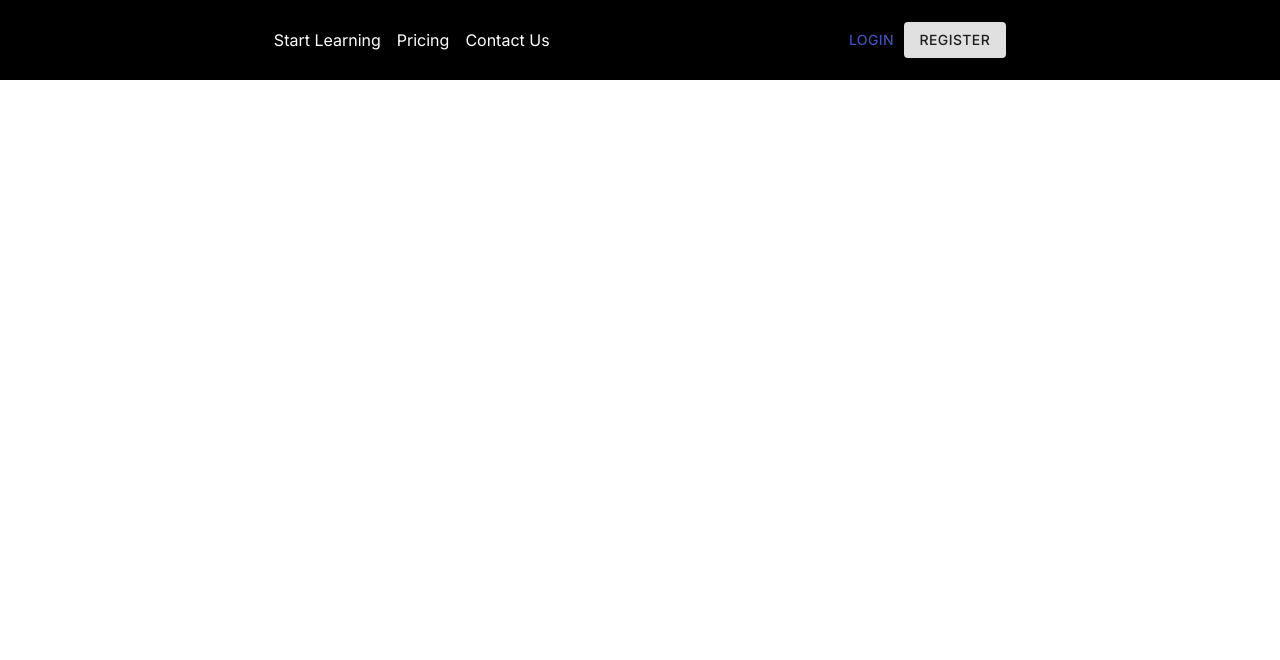
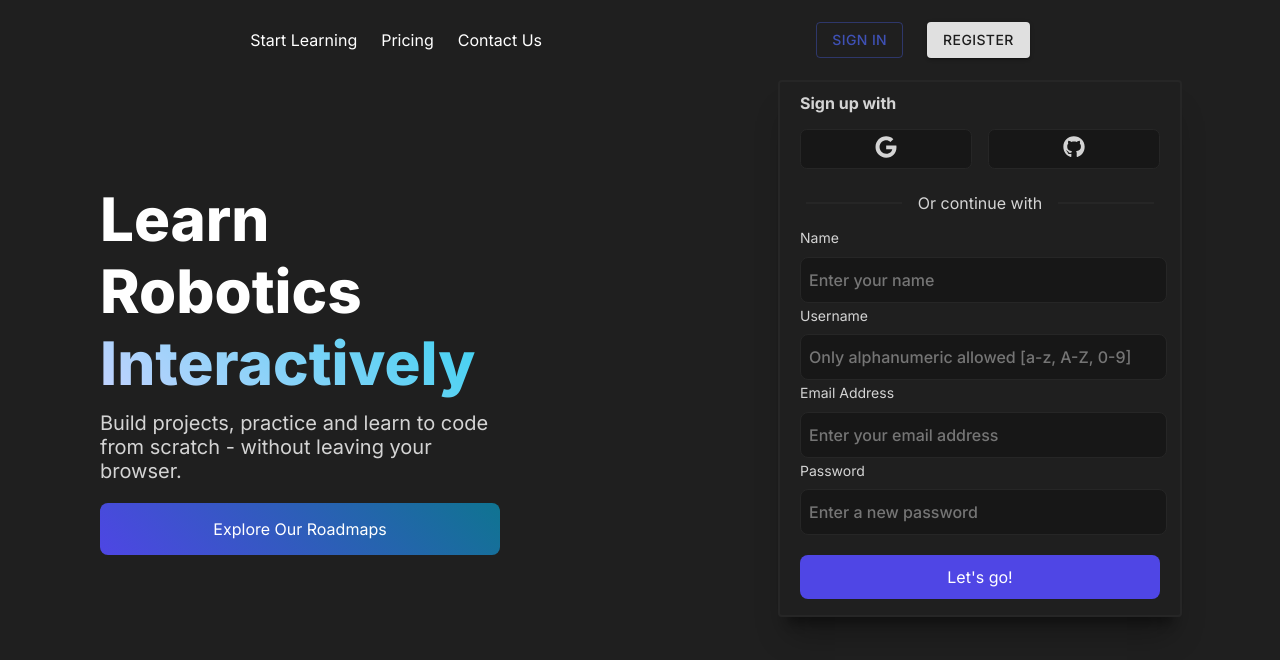
Before and after one commit to MahibulHaque/CSE471-Project, a Next.js app: page / in a window 1280 px wide. Shown: the top 660 px of the page. Built offline with nearby package versions, Linux system fonts and the light colour scheme.

Commit message:
[style]: Add formik form validation to register form

```diff
--- /dev/null
+++ b/components/HomeScreen/HomeScreenElements.js
@@ -0,0 +1,158 @@
+import styled from "styled-components";
+import {Button} from "@material-ui/core"
+import {FaGoogle} from "react-icons"
+
+export const Container = styled.div`
+  width: 100%;
+  max-width:1400px;
+  display: grid;
+  grid-template-columns: repeat( auto-fit, minmax(400px, 1fr) );
+  align-items: center;
+  flex-wrap: wrap;
+  justify-content: space-evenly;
+  place-items:center;
+  grid-gap:5em;
+`;
+export const TextContainer = styled.div`
+  display: flex;
+  flex-direction: column;
+  width: 100%;
+  max-width:400px;
+`;
+export const HomeHeaderTag = styled.h1`
+  font-size: clamp(40px, 6vw, 60px);
+  font-weight:800;
+  color:white;
+  margin-bottom:-.5rem;
+  & > span {
+    background-image: linear-gradient(45deg, #C4D2FE, #41D2F1);
+    background-size: 100%;
+    background-clip:text;
+    -webkit-background-clip: text;
+    -moz-background-clip: text;
+    -webkit-text-fill-color: transparent;
+    -moz-text-fill-color: transparent;
+  }
+`;
+export const HomeSubTag = styled.p`
+  width:100%;
+  font-size: clamp(14px, 3.5vw, 20px);
+  color: #d4d4d4;
+`;
+
+export const HomeExploreButton = styled.button`
+    outline:none;
+    border:none;
+    border-radius:.5rem;
+    background-image: linear-gradient(45deg,#4E46E4,#0F7491);
+    color:white;
+    font-size:16px;
+    width:100%;
+    text-align:center;
+    justify-content:center;
+    padding-block:1rem;
+    cursor: pointer;
+`
+export const FormContainer = styled.div`
+  width: clamp(350px,400px,500px);
+  border: 2px solid #262626;
+  border-radius:.25em;
+  display:flex;
+  flex-direction:column;
+  align-items:center;
+  box-shadow: rgb(0 0 0 / 29%) 0px 26px 30px -10px,
+    rgb(0 0 0 / 33%) 0px 16px 10px -10px;
+  transition: all 250ms cubic-bezier(0.25, 0.46, 0.45, 0.94) 0s;
+
+`
+export const FormHeader = styled.h1`
+  width:90%;
+  font-size:16px;
+  color:#D4D4D4;
+  margin-bottom:1em;
+`
+
+export const ButtonContainer = styled.div`
+  width:90%;
+  display:flex;
+  flex-wrap:wrap;
+  margin-bottom:.5em;
+`
+export const Buttons = styled.button`
+  background-color:#171717;
+  flex-grow:1;
+
+  padding-block:.5em;
+  cursor: pointer;
+  outline:none;
+  border:1px solid #262626;
+  border-radius:.5em;
+
+  &:hover{
+    background-color:#404040;
+  }
+
+`
+export const FormLine = styled.p`
+  width: 95%;
+  display:flex;
+  align-items:center;
+  & > span{
+    flex-grow:1;
+    height:2px;
+    background-color:#262626;
+    margin-inline:1rem;
+  }
+  color:#D4D4D4;
+`
+export const Label = styled.label`
+  color:#D4D4D4;
+  font-size:14px;
+  align-self:flex-start;
+  display:block;
+  margin-bottom:.75em;
+`
+export const InputField = styled.input`
+  width:97%;
+  outline:none;
+  border:1px solid #262626;
+  border-radius:.5em;
+  background-color:#171717;
+  font-size:16px;
+  caret-color:white;
+  font-family:"Inter";
+  font-weight:500;
+  padding-block:.75em;
+  padding-inline:.5em;
+  margin-bottom:.25em;
+  color:#d4d4d4;
+
+  &:focus-within{
+    border:2px solid #2563EB;
+  }
+`
+
+export const Form = styled.form`
+  width:90%;
+  display:flex;
+  flex-direction:column;
+  justify-content:center;
+`
+export const SubmitButton = styled.button`
+  width:100%;
+  flex-grow:1;
+  background-color:#4F46E5;
+  color:white;
+  outline:none;
+  border:none;
+  border-radius:.5em;
+  font-family:"Inter";
+  font-size:16px;
+  margin-block:1em;
+  padding-block:.75em;
+  cursor:pointer;
+
+  &:hover{
+      background-color:#4338CA;
+  }
+`
--- /dev/null
+++ b/components/HomeScreen/index.js
@@ -0,0 +1,166 @@
+import {
+  ButtonContainer,
+  Buttons,
+  Container,
+  FormContainer,
+  FormHeader,
+  FormLine,
+  GoogleButton,
+  HomeExploreButton,
+  HomeHeaderTag,
+  HomeSubTag,
+  InputField,
+  Label,
+  TextContainer,
+  Form,
+  SubmitButton,
+} from "./HomeScreenElements";
+import { ErrorMessage, Formik } from "formik";
+import * as Yup from "yup";
+
+import { FaGithub, FaGoogle } from "react-icons/fa";
+
+const HomeScreen = () => {
+  const validationSchema = Yup.object().shape({
+    Name: Yup.string()
+      .required("Name is Required.")
+      .min(3, "Name is Too Short."),
+    Username: Yup.string()
+      .required("Username is Required.")
+      .min(3, "Username is Too Short.")
+      .matches(/^[a-zA-Z0-9]*$/,"Username should only contain alphanumeric."),
+    Email: Yup.string().email().required("Email is Required."),
+    Password: Yup.string()
+      .required("No password provided.")
+      .min(8, "Password is too short - should be 8 chars minimum.")
+      .matches(/(?=.*[0-9])/, "Password must contain a number."),
+  });
+
+
+
+  return (
+    <>
+      <Container>
+        <TextContainer>
+          <HomeHeaderTag>
+            Learn Robotics <span>Interactively</span>
+          </HomeHeaderTag>
+          <HomeSubTag>
+            Build projects, practice and learn to code from scratch - without
+            leaving your browser.
+          </HomeSubTag>
+          <HomeExploreButton>Explore Our Roadmaps</HomeExploreButton>
+        </TextContainer>
+        <FormContainer>
+          <FormHeader>Sign up with</FormHeader>
+          <ButtonContainer>
+            <Buttons style={{ marginRight: "1rem" }}>
+              <FaGoogle
+                style={{ fill: "#D4D4D4", width: "22px", height: "auto" }}
+              />
+            </Buttons>
+            <Buttons>
+              <FaGithub
+                style={{ fill: "#D4D4D4", width: "22px", height: "auto" }}
+              />
+            </Buttons>
+          </ButtonContainer>
+          <FormLine>
+            <span></span> Or continue with <span></span>
+          </FormLine>
+
+          <Formik
+            initialValues={{
+              Name: '',
+              Username:'',
+              Email: '',
+              Password:''
+            }}
+            validationSchema={validationSchema}
+            onSubmit={values => {
+              // same shape as initial values
+              console.log(values);
+            }}
+          >
+            {({
+              values,
+              errors,
+              touched,
+              handleChange,
+              handleBlur,
+              handleSubmit,
+              isSubmitting,
+            })=>(
+              <Form
+              action="post"
+              method="post"
+              autoComplete="off"
+            >
+              <Label htmlFor="Name">Name</Label>
+              <InputField
+                type="text"
+                id="Name"
+                aria-label="Name"
+                placeholder="Enter your name"
+                autoComplete="off"
+                values={values.Name}
+                onChange={handleChange}
+                onBlur={handleBlur}
+              />
+              {errors.Name && touched.Name && (
+                <div style={{color:"#F44336", display:"block",marginBottom:'.75em',fontSize:"14px"}}>{errors.Name}</div>
+              )}
+              <Label htmlFor="Username">Username</Label>
+              <InputField
+                type="text"
+                id="Username"
+                aria-label="Username"
+                placeholder="Only alphanumeric allowed [a-z, A-Z, 0-9]"
+                autoComplete="off"
+                values={values.Username}
+                onChange={handleChange}
+                onBlur={handleBlur}
+              />
+              {errors.Username && touched.Username && (
+                <div style={{color:"#F44336", display:"block",marginBottom:'.75em',fontSize:"14px"}}>{errors.Username}</div>
+              )}
+              <Label htmlFor="Email">Email Address</Label>
+              <InputField
+                type="email"
+                id="Email"
+                aria-label="Email"
+                placeholder="Enter your email address"
+                autoComplete="off"
+                values={values.Email}
+                onChange={handleChange}
+                onBlur={handleBlur}
+              />
+              {errors.Email && touched.Email && (
+                <div style={{color:"#F44336", display:"block",marginBottom:'.75em',fontSize:"14px"}}>{errors.Email}</div>
+              )}
+              <Label htmlFor="Password">Password</Label>
+              <InputField
+                type="password"
+                id="Password"
+                aria-label="Password"
+                placeholder="Enter a new password"
+                autoComplete="off"
+                values={values.Password}
+                onChange={handleChange}
+                onBlur={handleBlur}
+              />
+              {errors.Password && touched.Password && (
+                <div style={{color:"#F44336", display:"block",marginBottom:'.75em',fontSize:"14px"}}>{errors.Password}</div>
+              )}
+              <SubmitButton type="submit">Let's go!</SubmitButton>
+            </Form>
+            )}
+          </Formik>
+
+        </FormContainer>
+      </Container>
+    </>
+  );
+};
+
+export default HomeScreen;
--- a/components/Navbar/NavbarElements.js
+++ b/components/Navbar/NavbarElements.js
@@ -1,4 +1,4 @@
-import { Button,styled as MuiStyled } from "@material-ui/core";
+import { Button,styled as styledMui } from "@material-ui/core";
 import styled from "styled-components";
 
 export const Container = styled.nav`
@@ -7,7 +7,6 @@ export const Container = styled.nav`
     display:flex;
     align-items:center;
     justify-content:space-evenly;
-    background-color:${({theme})=>theme.colors.black};
     color:${({theme})=>theme.colors.white};
 
 `
@@ -18,9 +17,9 @@ export const Logo = styled.img`
 `
 
 export const NavLinks = styled.a`
-    margin-right:1rem;
+    margin-right:1.5rem;
     cursor: pointer;
 `
-export const NavButtons = MuiStyled(Button)`
-    padding-right:2rem;
+export const NavButtons = styled(Button)`
+
 `
--- a/components/Navbar/index.js
+++ b/components/Navbar/index.js
@@ -1,7 +1,5 @@
 import { Container, Logo, NavLinks, NavButtons } from "./NavbarElements";
-import {Button} from '@material-ui/core'
 import Link from "next/link";
-
 
 const Navbar = () => {
   return (
@@ -16,8 +14,16 @@ const Navbar = () => {
           <NavLinks>Contact Us</NavLinks>
         </div>
         <div>
-        <NavButtons variant="text" color="primary">Login</NavButtons>
-        <NavButtons variant="contained">Register</NavButtons>
+          <Link href="/login">
+            <NavButtons variant="outlined" color="primary">
+              Sign in
+            </NavButtons>
+          </Link>
+          <Link href="/register">
+            <NavButtons variant="contained"  style={{ marginLeft: "1.5rem" }}>
+              Register
+            </NavButtons>
+          </Link>
         </div>
       </Container>
     </>
--- a/next.config.js
+++ b/next.config.js
@@ -4,3 +4,10 @@ const nextConfig = {
 }
 
 module.exports = nextConfig
+
+module.exports = {
+  compiler: {
+    // ssr and displayName are configured by default
+    styledComponents: true,
+  },
+}
--- a/package.json
+++ b/package.json
@@ -10,10 +10,13 @@
   },
   "dependencies": {
     "bcryptjs": "^2.4.3",
+    "formik": "^2.2.9",
     "jsonwebtoken": "^8.5.1",
     "next": "12.1.0",
     "react": "17.0.2",
     "react-dom": "17.0.2",
+    "react-icons": "^4.3.1",
+    "yup": "^0.32.11",
     "zxcvbn": "^4.4.2"
   },
   "devDependencies": {
--- a/pages/_app.js
+++ b/pages/_app.js
@@ -18,6 +18,7 @@ const theme = {
     black: "#000",
     white: "#fff",
   },
+
 };
 
 export default function App({ Component, pageProps }) {
--- a/pages/index.js
+++ b/pages/index.js
@@ -1,6 +1,7 @@
 import Head from "next/head";
 import Image from "next/image";
 import styled from "styled-components";
+import HomeScreen from "../components/HomeScreen";
 import Navbar from "../components/Navbar";
 import styles from "../styles/Home.module.css";
 
@@ -14,9 +15,18 @@ export default function Home() {
 
       </Head>
 
-      <main>
+      <Main>
         <Navbar />
-      </main>
+        <HomeScreen/>
+      </Main>
     </div>
   );
 }
+
+const Main = styled.main`
+  display:flex;
+  flex-direction:column;
+  align-items:center;
+  background-color: #1F1F1F;
+  min-height:100vh;
+`
```
Also changed, not shown: pages/_document.js (+20 -4 lines), 1 other file (tests, documents, lock files or other folders).
